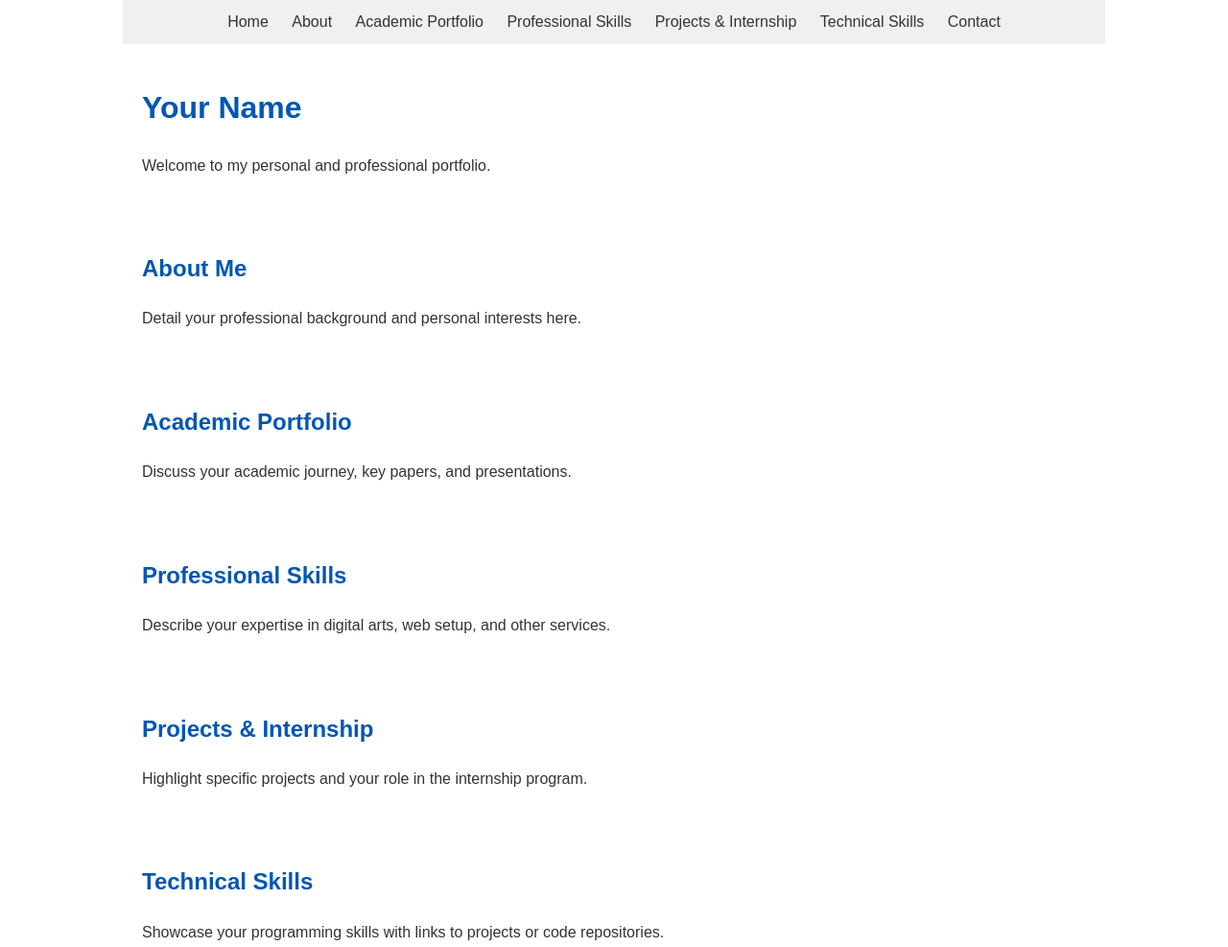
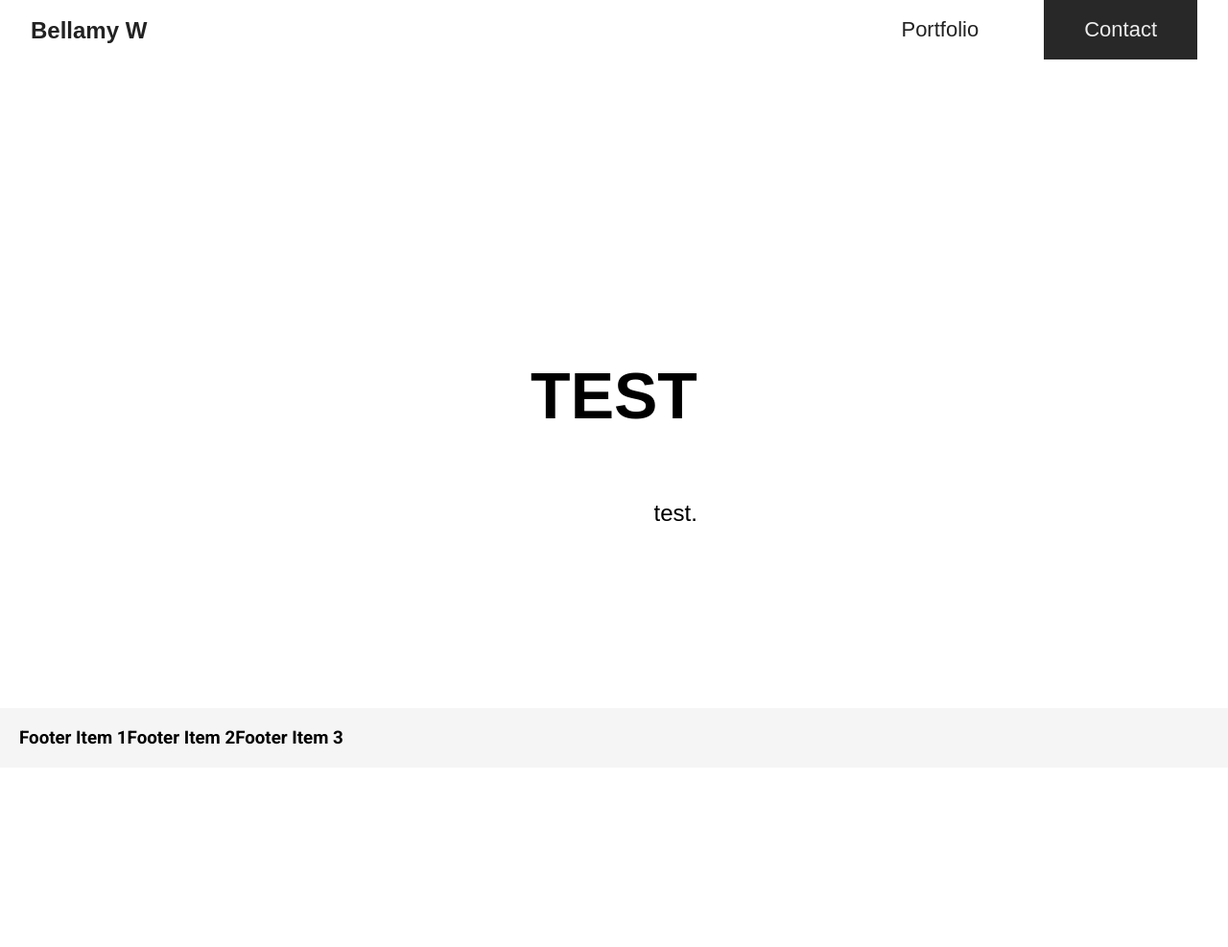
Before and after one commit to bellamybellamy/bellamybellamy.github.io, a plain HTML site: page root/index.html in a window 1280 px wide. Shown: the top 987 px of the page at 96% size. After the commit the page ends 864 px from the top, so only its background shows below. Drawn offline with Linux system fonts and the light colour scheme.

Commit message:
gulpfile and css styles

```diff
--- a/root/index.html
+++ b/root/index.html
@@ -3,68 +3,43 @@
 <head>
     <meta charset="UTF-8">
     <meta name="viewport" content="width=device-width, initial-scale=1.0">
-    <title>Your Name - Academic & Professional Portfolio</title>
-    <style>
-        body { font-family: Arial, sans-serif; line-height: 1.6; margin: 0; padding: 0; color: #333; }
-        header, section { padding: 20px; }
-        h1, h2 { color: #0056b3; }
-        .container { width: 80%; margin: auto; }
-        footer { text-align: center; padding: 20px; font-size: 0.8em; color: #666; }
-        nav { background: #f0f0f0; padding: 10px; text-align: center; }
-        nav a { margin: 0 10px; text-decoration: none; color: #333; }
-    </style>
+    <title>Bellamy W Portfolio Website</title>
+    <link rel="stylesheet" href="styles.css">
+    <link rel="stylesheet" href="https://fonts.googleapis.com/css2?family=Roboto:wght@400;700&display=swap">
+    <script src="http://localhost:35729/livereload.js"></script>
 </head>
 <body>
-    <div class="container">
-        <nav>
-            <a href="#home">Home</a>
-            <a href="#about">About</a>
-            <a href="#academic">Academic Portfolio</a>
-            <a href="#skills">Professional Skills</a>
-            <a href="#projects">Projects & Internship</a>
-            <a href="#tech">Technical Skills</a>
-            <a href="#contact">Contact</a>
-        </nav>
 
-        <header id="home">
-            <h1>Your Name</h1>
-            <p>Welcome to my personal and professional portfolio.</p>
-        </header>
+<header>
+    <div class="navbar-content w-container snipcss-NphSN"><a href="#" class="nav-link cc w-nav-link">Bellamy W</a>
+        <nav role="navigation" class="nav-menu w-nav-menu"><a href="/portfolio" class="nav-link w-nav-link">Portfolio</a><a href="mailto:cody.chapman@me.com?subject=RE%3A%20Website%20Contact" class="nav-link cta w-nav-link">Contact</a></nav>
+        <div class="menu-button w-nav-button style-CgHLo" aria-label="menu" role="button" tabindex="0" aria-controls="w-nav-overlay-0" aria-haspopup="menu" aria-expanded="false" id="style-CgHLo">
+            <div class="w-icon-nav-menu"></div>
+        </div>
+    </div>
+</header>
 
-        <section id="about">
-            <h2>About Me</h2>
-            <p>Detail your professional background and personal interests here.</p>
-        </section>
+<main>
+    <section class="hero snipcss-abbmI">
+        <div class="body-content snipcss0-0-0-1">
+            <div data-w-id="a66bcee1-fdca-3aa9-7ef3-14217aaead82" class="w-layout-blockcontainer display w-container snipcss0-1-1-2 style-BUDOM" id="style-BUDOM">
+                <h1 class="heading-2 snipcss0-2-2-3">test</h1>
+            </div>
+            <div data-w-id="d3e699f9-e590-36e4-a83e-428778580ad8" class="w-layout-blockcontainer bio w-container snipcss0-1-1-4 style-ly29Y" id="style-ly29Y">
+                <p class="paragraph snipcss0-2-4-5">test.</p>
+            </div>
+        </div>
+    </section>
 
-        <section id="academic">
-            <h2>Academic Portfolio</h2>
-            <p>Discuss your academic journey, key papers, and presentations.</p>
-        </section>
+    <footer class="footer">
+        <div class="footer-content">
+            <h3>Footer Item 1</h3>
+            <h3>Footer Item 2</h3>
+            <h3>Footer Item 3</h3>
+        </div>
+    </footer>
 
-        <section id="skills">
-            <h2>Professional Skills</h2>
-            <p>Describe your expertise in digital arts, web setup, and other services.</p>
-        </section>
+</main>
 
-        <section id="projects">
-            <h2>Projects & Internship</h2>
-            <p>Highlight specific projects and your role in the internship program.</p>
-        </section>
-
-        <section id="tech">
-            <h2>Technical Skills</h2>
-            <p>Showcase your programming skills with links to projects or code repositories.</p>
-        </section>
-
-        <section id="contact">
-            <h2>Contact Me</h2>
-            <p>Email: <a href="mailto:your.email@example.com">your.email@example.com</a></p>
-            <p>LinkedIn: <a href="your-linkedin-url" target="_blank">your-linkedin-url</a></p>
-        </section>
-
-        <footer>
-            <p>Copyright © Your Name</p>
-        </footer>
-    </div>
 </body>
 </html>
--- /dev/null
+++ b/root/styles.css
@@ -0,0 +1,263 @@
+body {
+    font-family: Roboto, sans-serif;
+    margin: 0;
+    padding: 0;
+}
+
+  * {
+      box-sizing: border-box;
+  }
+
+  html {
+      -ms-text-size-adjust: 100%;
+      -webkit-text-size-adjust: 100%;
+      font-family: sans-serif;
+      height: 100%;
+  }
+
+  :root {
+      --white-smoke: #ededed;
+      --dark-grey: #282828;
+      --dodger-blue: #1aa6ff;
+  }
+
+  .w-container {
+      max-width: 940px;
+      margin-left: auto;
+      margin-right: auto;
+  }
+
+  .navbar-content {
+      width: 100%;
+      max-width: none;
+      flex: 0 auto;
+      margin-left: 0;
+      margin-right: 0;
+      padding-left: 32px;
+      padding-right: 32px;
+      position: static;
+      top: 0%;
+      bottom: auto;
+      left: 0%;
+      right: 0%;
+  }
+
+  .w-container:before,.w-container:after {
+      content: " ";
+      grid-area: 1 / 1 / 2 / 2;
+      display: table;
+  }
+
+  .w-container:after {
+      clear: both;
+  }
+
+  a {
+      background-color: rgba(0, 0, 0, 0);
+  }
+
+  .w-nav-link {
+      vertical-align: top;
+      color: #222;
+      text-align: left;
+      margin-left: auto;
+      margin-right: auto;
+      padding: 20px;
+      text-decoration: none;
+      display: inline-block;
+      position: relative;
+  }
+
+  .nav-link {
+      margin: 0;
+      padding: 18px 32px;
+      font-family: Space Mono, sans-serif;
+      font-size: 22px;
+      font-weight: 400;
+  }
+
+  .nav-link.cc {
+      letter-spacing: normal;
+      margin-top: 0;
+      margin-bottom: 0;
+      padding: 18px 0;
+      font-size: 24px;
+      font-weight: 700;
+  }
+
+  a:active,a:hover {
+      outline: 0;
+  }
+
+  .nav-link:hover {
+      color: var(--dodger-blue);
+      font-weight: 400;
+  }
+
+  .nav-link.cc:hover {
+      color: var(--dark-grey);
+  }
+
+  nav {
+      display: block;
+  }
+
+  .w-nav-menu {
+      float: right;
+      position: relative;
+  }
+
+  .nav-menu {
+      grid-column-gap: 36px;
+      grid-row-gap: 36px;
+      display: flex;
+  }
+
+  .w-nav-button {
+      float: right;
+      cursor: pointer;
+      -webkit-tap-highlight-color: rgba(0, 0, 0, 0);
+      tap-highlight-color: rgba(0, 0, 0, 0);
+      -webkit-user-select: none;
+      -ms-user-select: none;
+      user-select: none;
+      padding: 18px;
+      font-size: 24px;
+      display: none;
+      position: relative;
+  }
+
+  .nav-link.cta {
+      background-color: var(--dark-grey);
+      color: var(--white-smoke);
+      margin-top: 0;
+      padding: 18px 42px;
+  }
+
+  .nav-link.cta:hover {
+      background-color: var(--dodger-blue);
+  }
+
+a:active,a:hover {
+    outline: 0;
+}
+
+.nav-link:hover {
+    color: var(--dodger-blue);
+    font-weight: 400;
+}
+
+.nav-link.cc:hover {
+    color: var(--dark-grey);
+}
+
+.body-content {
+    grid-column-gap: 64px;
+    grid-row-gap: 64px;
+    flex-direction: column;
+    justify-content: center;
+    align-items: center;
+    margin-top: auto;
+    margin-bottom: auto;
+    padding-left: 32px;
+    padding-right: 32px;
+    display: flex;
+    position: static;
+}
+
+section {
+    display: block;
+}
+
+.hero {
+    height: 100vh;
+    justify-content: center;
+    align-items: center;
+    display: flex;
+    position: relative;
+}
+
+.w-layout-blockcontainer {
+    max-width: 940px;
+    margin-left: auto;
+    margin-right: auto;
+    display: block;
+}
+
+.display {
+    max-width: none;
+    margin-left: auto;
+}
+
+.bio {
+    max-width: 750px;
+    flex-direction: column;
+    justify-content: center;
+    align-items: center;
+    margin-left: auto;
+    margin-right: 0;
+    display: flex;
+}
+
+h1 {
+    margin: .67em 0;
+    font-size: 2em;
+}
+
+h1 {
+    margin-bottom: 10px;
+    font-weight: bold;
+}
+
+h1 {
+    margin-top: 20px;
+    font-size: 38px;
+    line-height: 44px;
+}
+
+.heading-2 {
+    text-transform: uppercase;
+    margin-top: 40px;
+    font-family: Space Mono, sans-serif;
+    font-size: 68px;
+    font-weight: 700;
+    line-height: 1;
+}
+
+p {
+    margin-top: 0;
+    margin-bottom: 10px;
+}
+
+.paragraph {
+    text-align: left;
+    margin-bottom: 40px;
+    font-family: Space Mono, sans-serif;
+    font-size: 24px;
+    line-height: 1.25;
+}
+
+/* Your existing CSS styles */
+
+.footer {
+    display: flex !important;
+    background-color: whitesmoke !important;
+    color: black;
+    padding: 20px;
+    text-align: center;
+    display: flex;
+    position: fixed;
+    bottom: 0;
+    left: 0;
+    width: 100%;
+}
+
+.footer-content {
+    display: flex;
+    justify-content: space-around;
+    align-items: center;
+}
+
+.footer h3 {
+    margin: 0;
+}
```
Also changed, not shown: root/gulpfile.js (added, +17 -0 lines).
